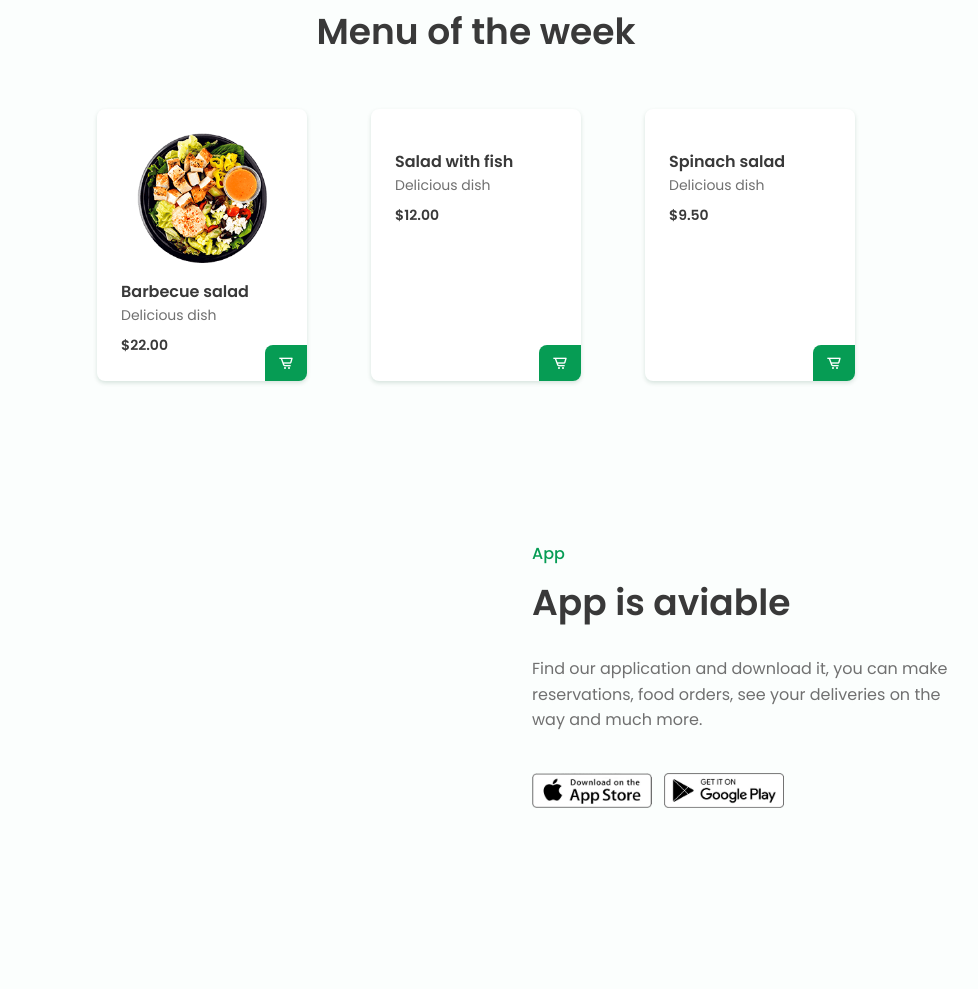
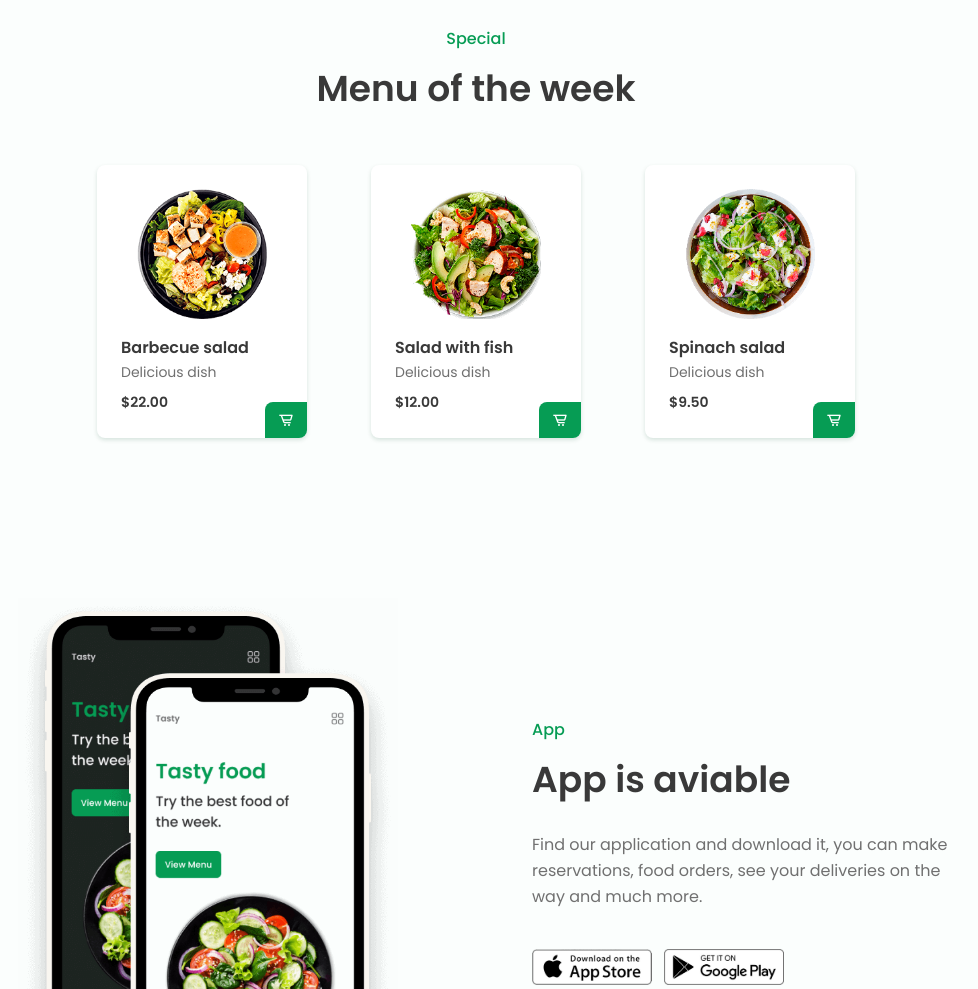
Before and after one commit to Longlivelecie/restaurant-website-, a plain HTML site: page index.html in a window 1280 px wide. Shown: the part 1811-2800 px from the top of the page, without its empty margins (164-1142 px from the left). Drawn offline with nearby package versions, Linux system fonts and the light colour scheme; files whose address does not match are found by name.

Commit message:
Update index.html

```diff
--- a/index.html
+++ b/index.html
@@ -52,7 +52,7 @@
                         <a href="#" class="button">View Menu</a>
                     </div>
 
-                    <img src="img/home.png" alt="" class="home__img">
+                    <img src="home.png" alt="" class="home__img">
                 </div>
             </section>
 
@@ -66,7 +66,7 @@
                         <a href="#" class="button">Explore history</a>
                     </div>
 
-                    <img src="img/about.jpg" alt="" class="about__img">
+                    <img src="about.jpg" alt="" class="about__img">
                 </div>
             </section>
 
@@ -372,7 +372,7 @@
                     </div>
 
                     <div class="menu__content">
-                        <img src="img/plate2.png" alt="" class="menu__img">
+                        <img src="plate2.png" alt="" class="menu__img">
                         <h3 class="menu__name">Salad with fish</h3>
                         <span class="menu__detail">Delicious dish</span>
                         <span class="menu__preci">$12.00</span>
@@ -380,7 +380,7 @@
                     </div>
 
                     <div class="menu__content">
-                        <img src="img/plate3.png" alt="" class="menu__img">
+                        <img src="plate3.png" alt="" class="menu__img">
                         <h3 class="menu__name">Spinach salad</h3>
                         <span class="menu__detail">Delicious dish</span>
                         <span class="menu__preci">$9.50</span>
@@ -402,7 +402,7 @@
                         </div>
                     </div>
 
-                    <img src="img/movil-app.png" alt="" class="app__img">
+                    <img src="movil-app.png" alt="" class="app__img">
                 </div>
             </section>
 
```
